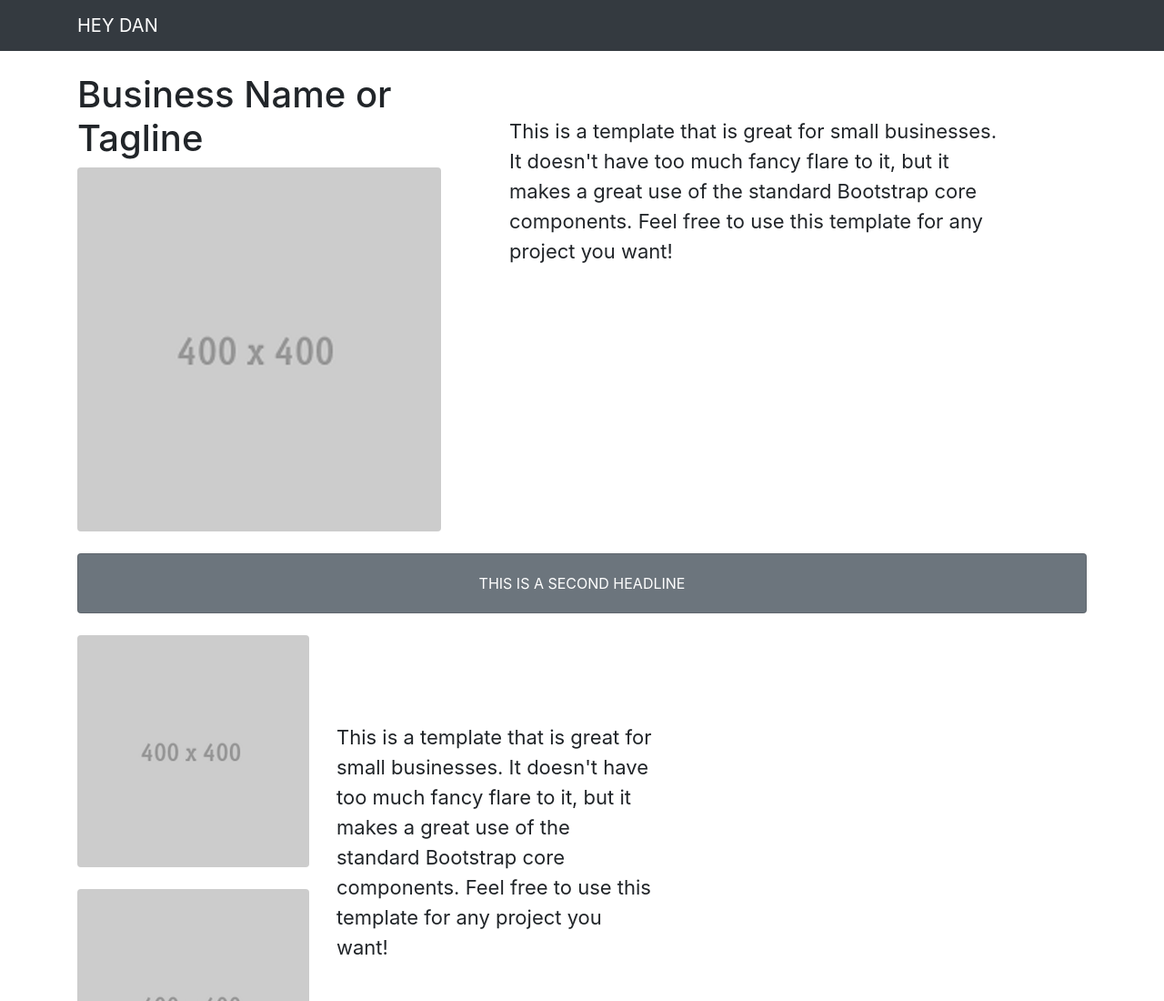
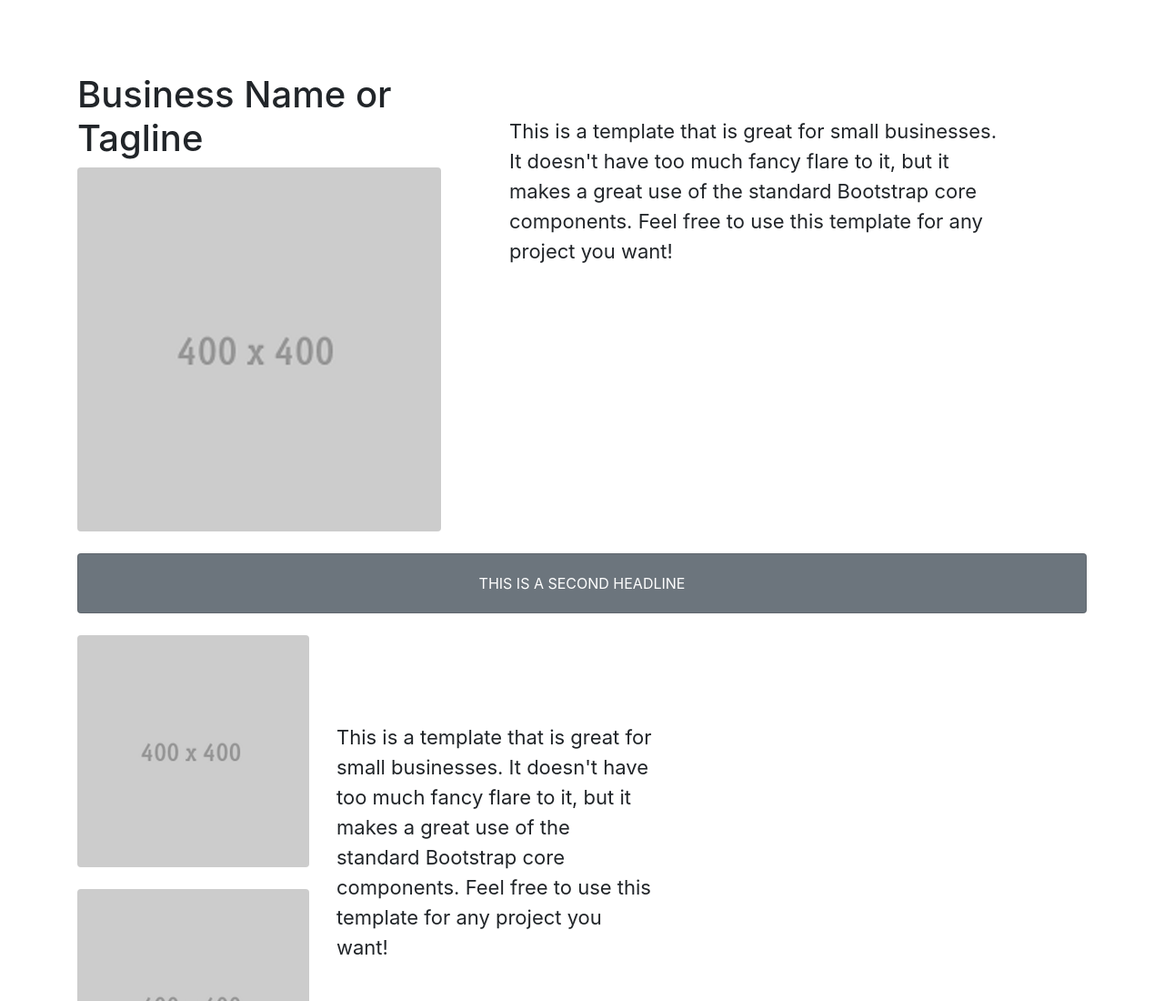
Before and after one commit to bdlmedia/kyle-landing-template, a website: page index.html in a window 1280 px wide. Shown: the top 1100 px of the page at 91% size. Drawn offline with Linux system fonts and the light colour scheme.

Commit message:
npm install

```diff
--- a/index.html
+++ b/index.html
@@ -19,16 +19,6 @@
   </head>
 
   <body>
-
-    <!-- Navigation -->
-
-    <nav class="navbar navbar-expand-lg navbar-dark bg-dark fixed-top">
-      <div class="container">
-        <a class="navbar-brand" href="#">HEY DAN</a>
-
-
-      </div>
-    </nav>
 
 
     <!-- Page Content -->
--- a/package.json
+++ b/package.json
@@ -30,7 +30,7 @@
         "jquery": "3.3.1"
     },
     "devDependencies": {
-        "browser-sync": "2.24.5",
-        "gulp": "^3.9.1"
+        "browser-sync": "^2.24.7",
+        "gulp": "^4.0.0"
     }
 }
```
Also changed, not shown: 1 other file.
